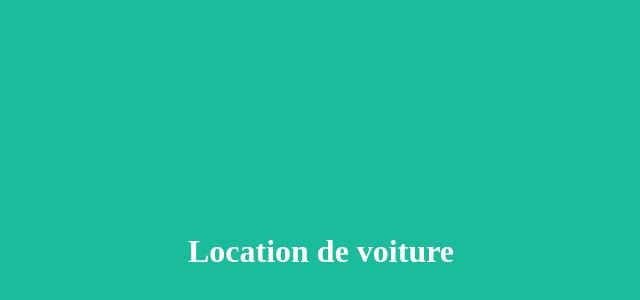
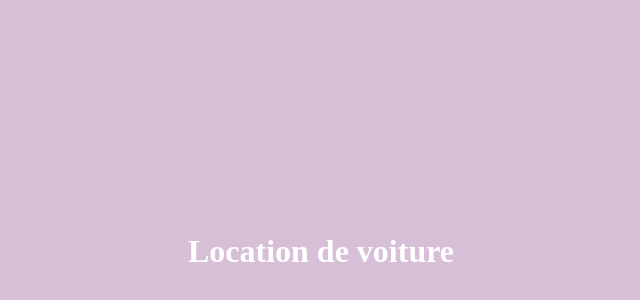
Before and after one commit to Drbek/gitlab, a plain HTML site: page index.html in a window 1280 px wide. Shown: the part 28-328 px from the top of the page, without its empty margins (319-959 px from the left). Drawn offline with Linux system fonts and the light colour scheme.

Commit message:
modification de couleur 2

```diff
--- a/index.html
+++ b/index.html
@@ -3,7 +3,7 @@
         <meta charset="utf-8">
         <title></title>
     </head>
-    <body style="background-color: #1abc9c;">
+    <body style="background-color:thistle;">
         <h1 style="padding-top: 20%; padding-bottom: 20%; text-align: center; color: white;">Location de voiture</h1>
     </body>
 </html>
```
